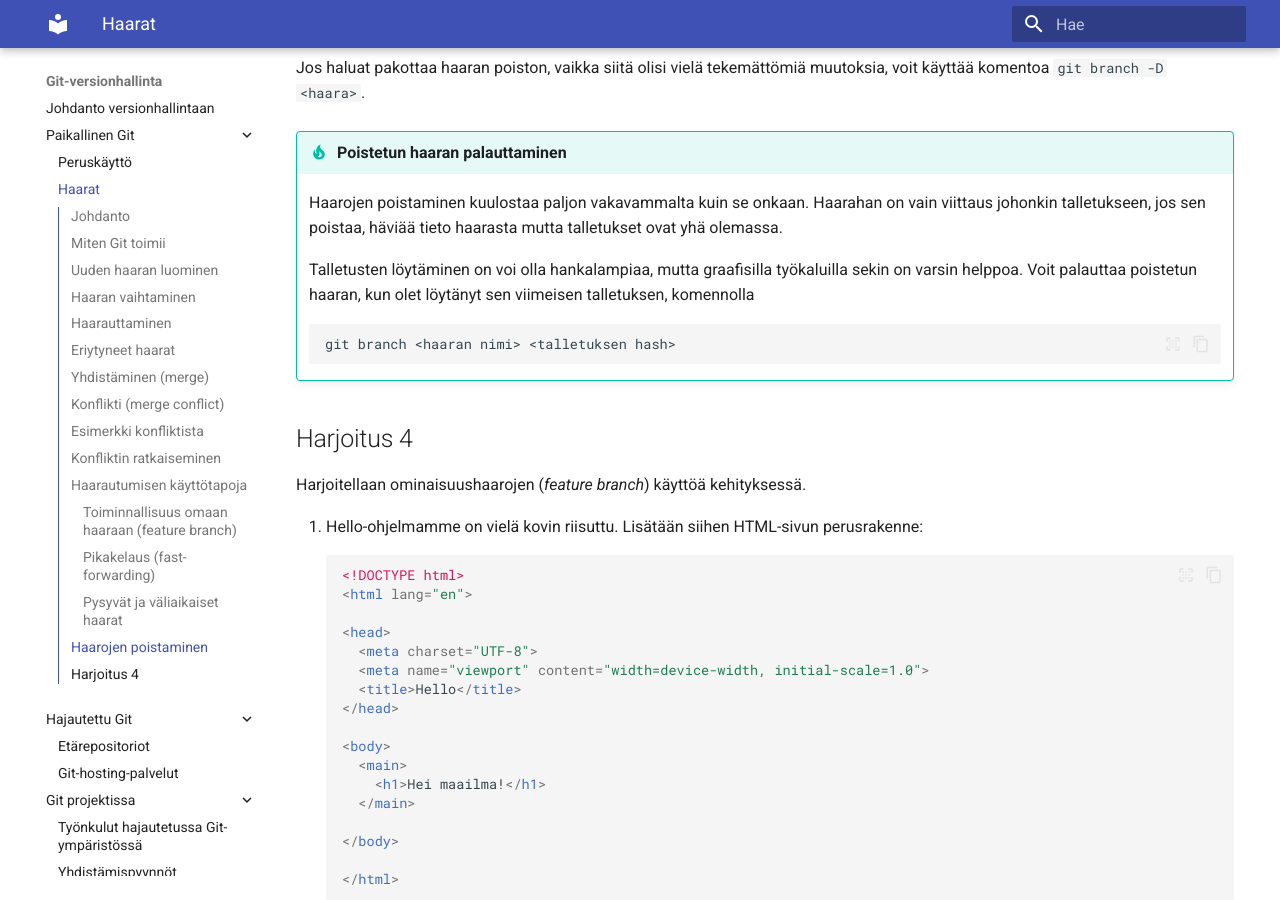
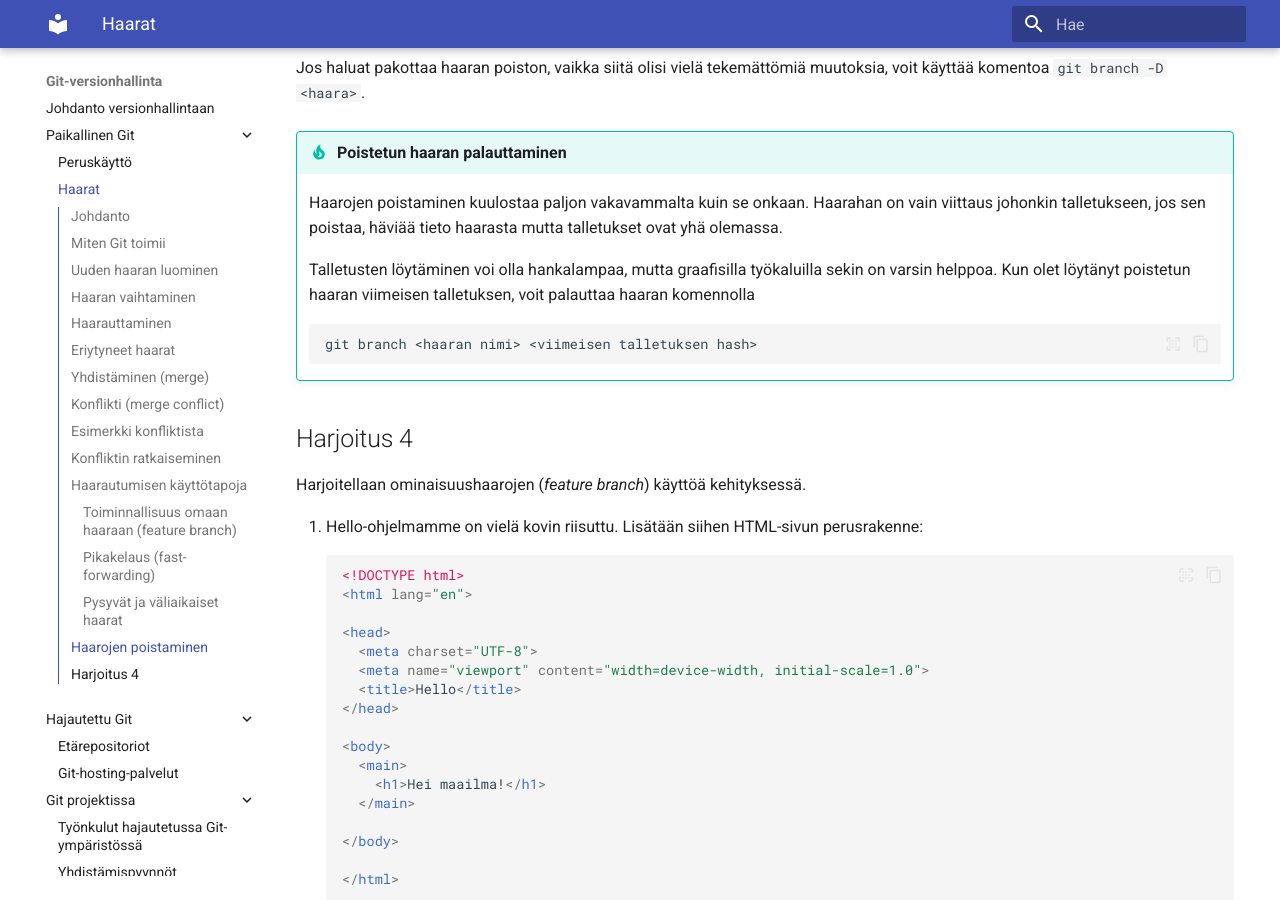
Before and after one commit to mruonavaara/git-versionhallinta, an MkDocs documentation site: the page built from docs/haarat.md, in a window 1280 px wide and 900 px high, scrolled down 13229 px. Built offline with MkDocs 1.6.1 and Material for MkDocs 9.7.7, drawn with Linux system fonts in a browser that asks for light colours.

Commit message:
Pieni tekstikorjaus poistetun haaran palauttamiseen

````diff
--- a/docs/haarat.md
+++ b/docs/haarat.md
@@ -325,9 +325,9 @@ Jos haluat pakottaa haaran poiston, vaikka siitä olisi vielä tekemättömiä m
 !!! tip "Poistetun haaran palauttaminen"
     Haarojen poistaminen kuulostaa paljon vakavammalta kuin se onkaan. Haarahan on vain viittaus johonkin talletukseen, jos sen poistaa, häviää tieto haarasta mutta talletukset ovat yhä olemassa.
 
-    Talletusten löytäminen on voi olla hankalampiaa, mutta graafisilla työkaluilla sekin on varsin helppoa. Voit palauttaa poistetun haaran, kun olet löytänyt sen viimeisen talletuksen, komennolla
+    Talletusten löytäminen voi olla hankalampaa, mutta graafisilla työkaluilla sekin on varsin helppoa. Kun olet löytänyt poistetun haaran viimeisen talletuksen, voit palauttaa haaran komennolla
     ```bash
-    git branch <haaran nimi> <talletuksen hash>
+    git branch <haaran nimi> <viimeisen talletuksen hash>
     ```
 
 ## Harjoitus 4
````
